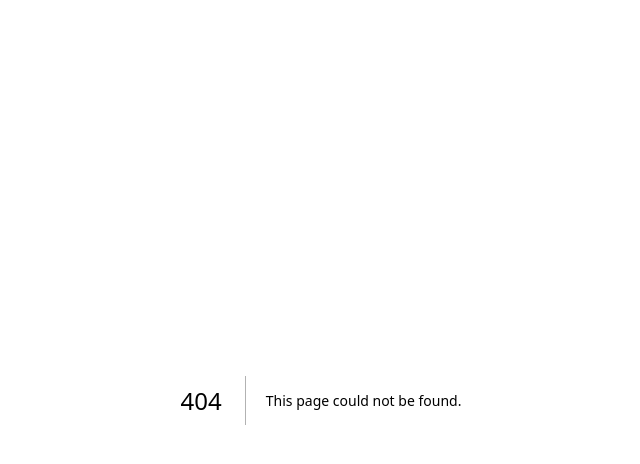
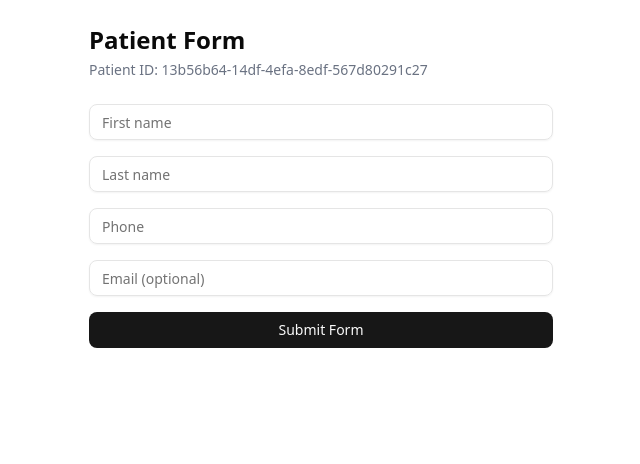
Before and after one commit to Acubyte0108/agnos-web, a Next.js app: page /patient in a window 1280 px wide. Before the commit this address had no page. Shown: the top 464 px of the page, without its empty margins (319-959 px from the left). Built offline with nearby package versions, Linux system fonts and the light colour scheme; no server answers.

Commit message:
feat: init patient page

```diff
--- /dev/null
+++ b/app/patient/page.tsx
@@ -0,0 +1,192 @@
+"use client";
+
+import { useCallback, useEffect, useRef, useState } from "react";
+import { useForm } from "react-hook-form";
+import { zodResolver } from "@hookform/resolvers/zod";
+import { z } from "zod";
+import { Input } from "@/components/ui/input";
+import { Button } from "@/components/ui/button";
+import { usePatientWebSocket, useDashboardWebSocket, createWSMessage } from "@/hooks/web-socket";
+
+const formSchema = z.object({
+  firstName: z.string().min(1, "First name is required"),
+  lastName: z.string().min(1, "Last name is required"),
+  phone: z.string().min(5, "Phone must be at least 5 characters"),
+  email: z.string().email("Invalid email").optional().or(z.literal("")),
+});
+
+type FormValues = z.infer<typeof formSchema>;
+
+const FULL_SNAPSHOT_THRESHOLD = 3; // number of filled fields before sending full snapshot
+const PATIENT_ID_STORAGE_KEY = "patientId";
+
+function generatePatientId(): string {
+  if (typeof window === "undefined") return "anonymous";
+
+  const storedId = sessionStorage.getItem(PATIENT_ID_STORAGE_KEY);
+  if (storedId) return storedId;
+
+  const newId =
+    crypto && typeof crypto.randomUUID === "function"
+      ? crypto.randomUUID()
+      : `patient-${Date.now()}-${Math.floor(Math.random() * 10000)}`;
+
+  sessionStorage.setItem(PATIENT_ID_STORAGE_KEY, newId);
+  return newId;
+}
+
+function calculateProgress(values: Partial<FormValues>): number {
+  const fields: (keyof FormValues)[] = ["firstName", "lastName", "phone", "email"];
+  const filledCount = fields.filter((field) => values[field]).length;
+  return Math.round((filledCount / fields.length) * 100);
+}
+
+export default function PatientPage() {
+  const [patientId, setPatientId] = useState<string>("");
+
+  const form = useForm<FormValues>({
+    resolver: zodResolver(formSchema),
+    defaultValues: { firstName: "", lastName: "", phone: "", email: "" },
+  });
+
+  // Initialize patient ID on mount
+  useEffect(() => {
+    setPatientId(generatePatientId());
+  }, []);
+
+  // WebSocket connections
+  const patientWS = usePatientWebSocket(patientId);
+  const dashboardWS = useDashboardWebSocket(patientId);
+
+  // Send full snapshot to patient room
+  const sendFullSnapshot = useCallback(
+    (values: FormValues) => {
+      const message = createWSMessage("formSnapshot", patientId, values);
+      patientWS.send(message);
+    },
+    [patientId, patientWS]
+  );
+
+  // Send lightweight summary to dashboard
+  const sendDashboardSummary = useCallback(
+    (values: Partial<FormValues>) => {
+      const summary = {
+        firstName: values.firstName || null,
+        lastName: values.lastName || null,
+        progress: calculateProgress(values),
+      };
+
+      const message = createWSMessage("summary", patientId, summary);
+      dashboardWS.sendDebounced(message);
+    },
+    [patientId, dashboardWS]
+  );
+
+  // Watch form changes and send updates
+  useEffect(() => {
+    const subscription = form.watch((values) => {
+      if (!patientId) return;
+
+      // Always send summary to dashboard
+      sendDashboardSummary(values);
+
+      // Send full snapshot if enough fields are filled
+      const filledCount = Object.values(values).filter(Boolean).length;
+      if (filledCount >= FULL_SNAPSHOT_THRESHOLD) {
+        sendFullSnapshot(values as FormValues);
+      }
+    });
+
+    return () => subscription.unsubscribe();
+  }, [form, patientId, sendDashboardSummary, sendFullSnapshot]);
+
+  // Handle form submission
+  const onSubmit = useCallback(
+    (values: FormValues) => {
+      // Send submit message to patient room
+      const submitMessage = createWSMessage("submit", patientId, values);
+      patientWS.send(submitMessage);
+
+      // Notify dashboard of submission
+      const dashboardMessage = createWSMessage("summary", patientId, {
+        ...values,
+        progress: 100,
+        submitted: true,
+      });
+      dashboardWS.sendImmediate(dashboardMessage);
+
+      alert("Form submitted successfully!");
+    },
+    [patientId, patientWS, dashboardWS]
+  );
+
+  return (
+    <div className="max-w-lg mx-auto p-6 space-y-6">
+      <div>
+        <h1 className="text-2xl font-semibold">Patient Form</h1>
+        <p className="text-sm text-gray-500 mt-1">
+          Patient ID: {patientId || "Loading..."}
+        </p>
+      </div>
+
+      <form onSubmit={form.handleSubmit(onSubmit)} className="space-y-4">
+        <div className="space-y-2">
+          <Input
+            placeholder="First name"
+            {...form.register("firstName")}
+            aria-label="First name"
+          />
+          {form.formState.errors.firstName && (
+            <p className="text-sm text-red-500">
+              {form.formState.errors.firstName.message}
+            </p>
+          )}
+        </div>
+
+        <div className="space-y-2">
+          <Input
+            placeholder="Last name"
+            {...form.register("lastName")}
+            aria-label="Last name"
+          />
+          {form.formState.errors.lastName && (
+            <p className="text-sm text-red-500">
+              {form.formState.errors.lastName.message}
+            </p>
+          )}
+        </div>
+
+        <div className="space-y-2">
+          <Input
+            placeholder="Phone"
+            {...form.register("phone")}
+            aria-label="Phone"
+          />
+          {form.formState.errors.phone && (
+            <p className="text-sm text-red-500">
+              {form.formState.errors.phone.message}
+            </p>
+          )}
+        </div>
+
+        <div className="space-y-2">
+          <Input
+            placeholder="Email (optional)"
+            type="email"
+            {...form.register("email")}
+            aria-label="Email"
+          />
+          {form.formState.errors.email && (
+            <p className="text-sm text-red-500">
+              {form.formState.errors.email.message}
+            </p>
+          )}
+        </div>
+
+        <Button type="submit" className="w-full">
+          Submit Form
+        </Button>
+      </form>
+    </div>
+  );
+}
```
